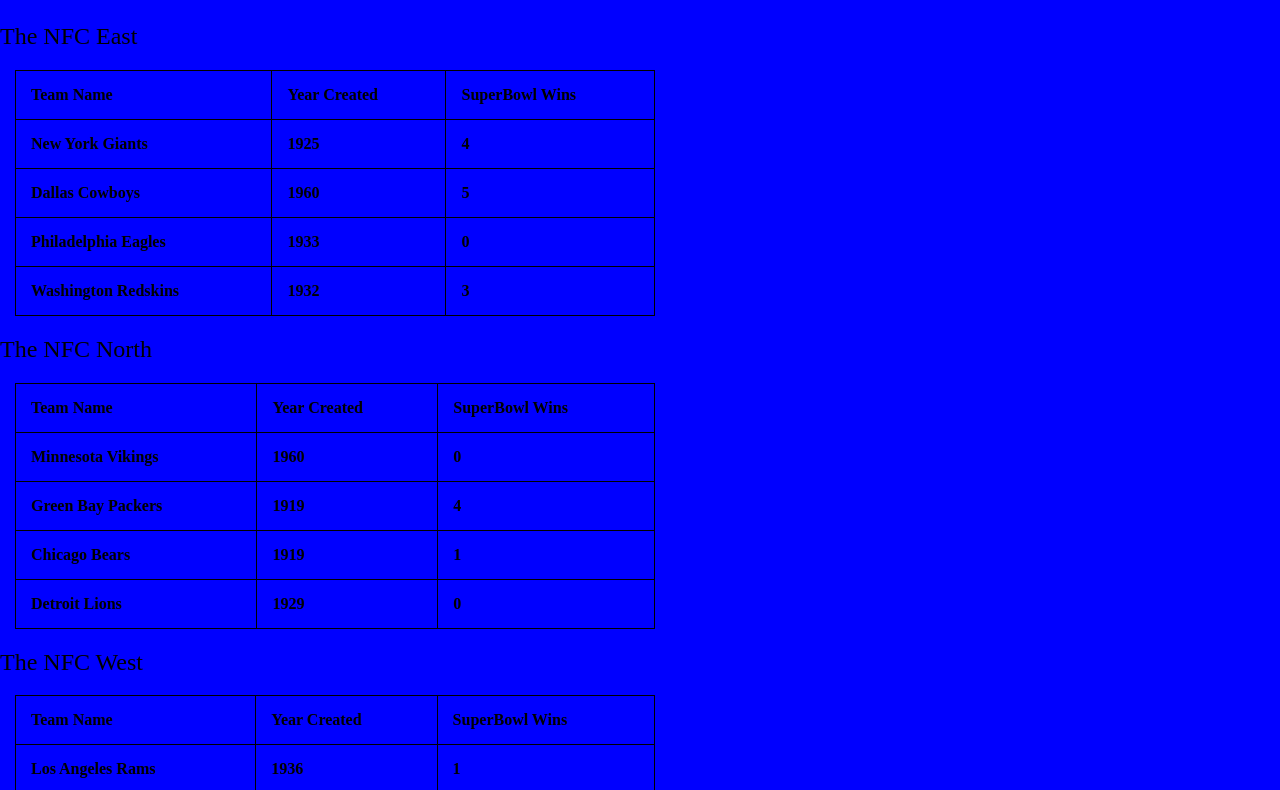
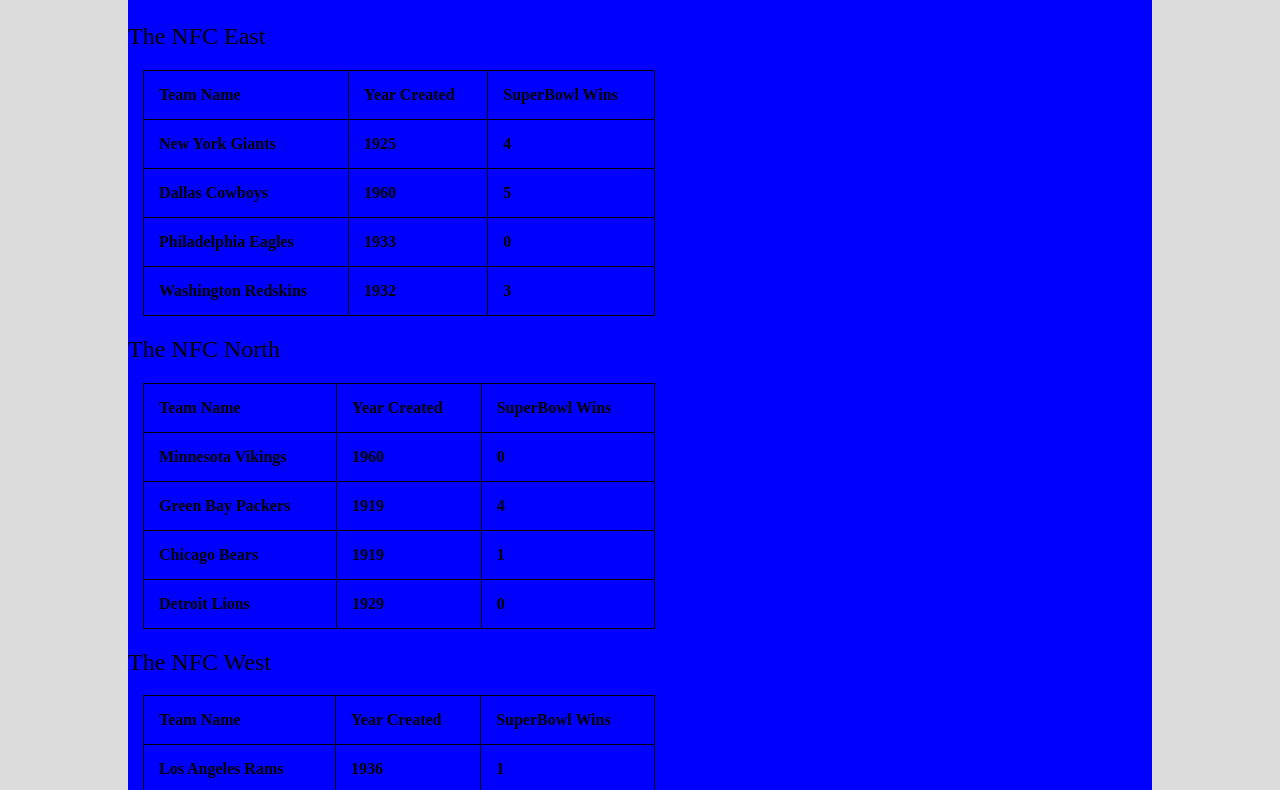
Before and after one commit to zpersichetti/WebDesignFinal, a plain HTML site: page index.html in a window 1280 px wide. Shown: the part 399-1189 px from the top of the page. Drawn offline with Linux system fonts and the light colour scheme.

Commit message:
Centered
Center Container

```diff
--- a/index.html
+++ b/index.html
@@ -8,7 +8,8 @@
 		<link rel="stylesheet" href="styles.css">
 		<link rel="icon" href="media/favicon.ico" type="image/x-icon" />
 	</head>
-
+	<body>
+        <div id="page-wrap">
 		<nav>
 
 			<ul>
@@ -332,7 +333,7 @@
 			</div>
 
 		</main>
-
+        </div>
 	</body>
 
 </html>
--- a/styles.css
+++ b/styles.css
@@ -94,3 +94,9 @@
 footer{
 	text-align:center;
 }
+
+#page-wrap {
+     width: 80%;
+     margin: 0 auto;
+    height: 100%
+}
```
Also changed, not shown: famousplays.html (+2 -2 lines), favoriteteams.html (+2 -2 lines), halloffame.html (+2 -2 lines), newsletter.html (+3 -2 lines), popularplayers.html (+3 -2 lines), rules.html (+2 -2 lines), success.html (+3 -2 lines).
